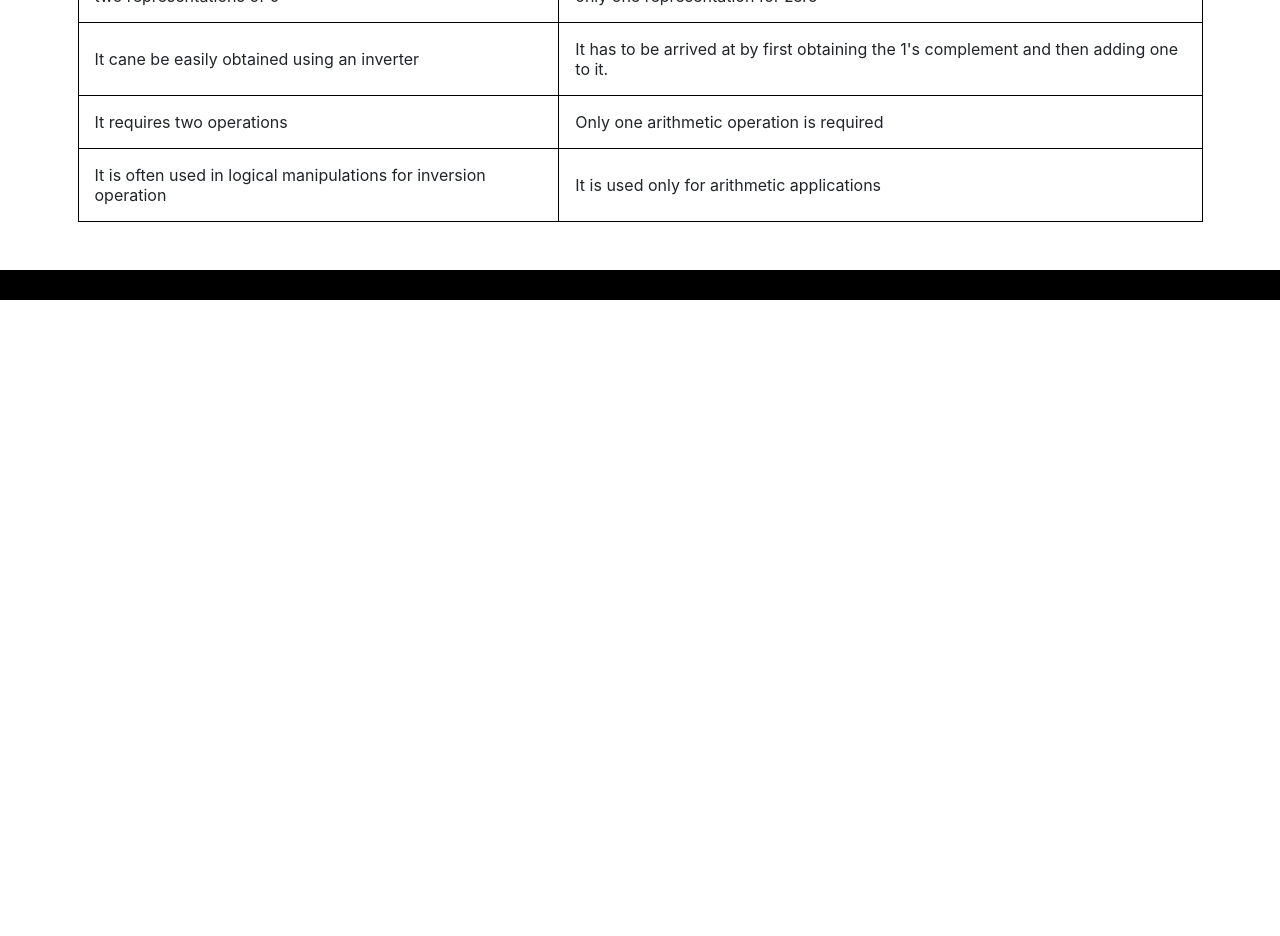
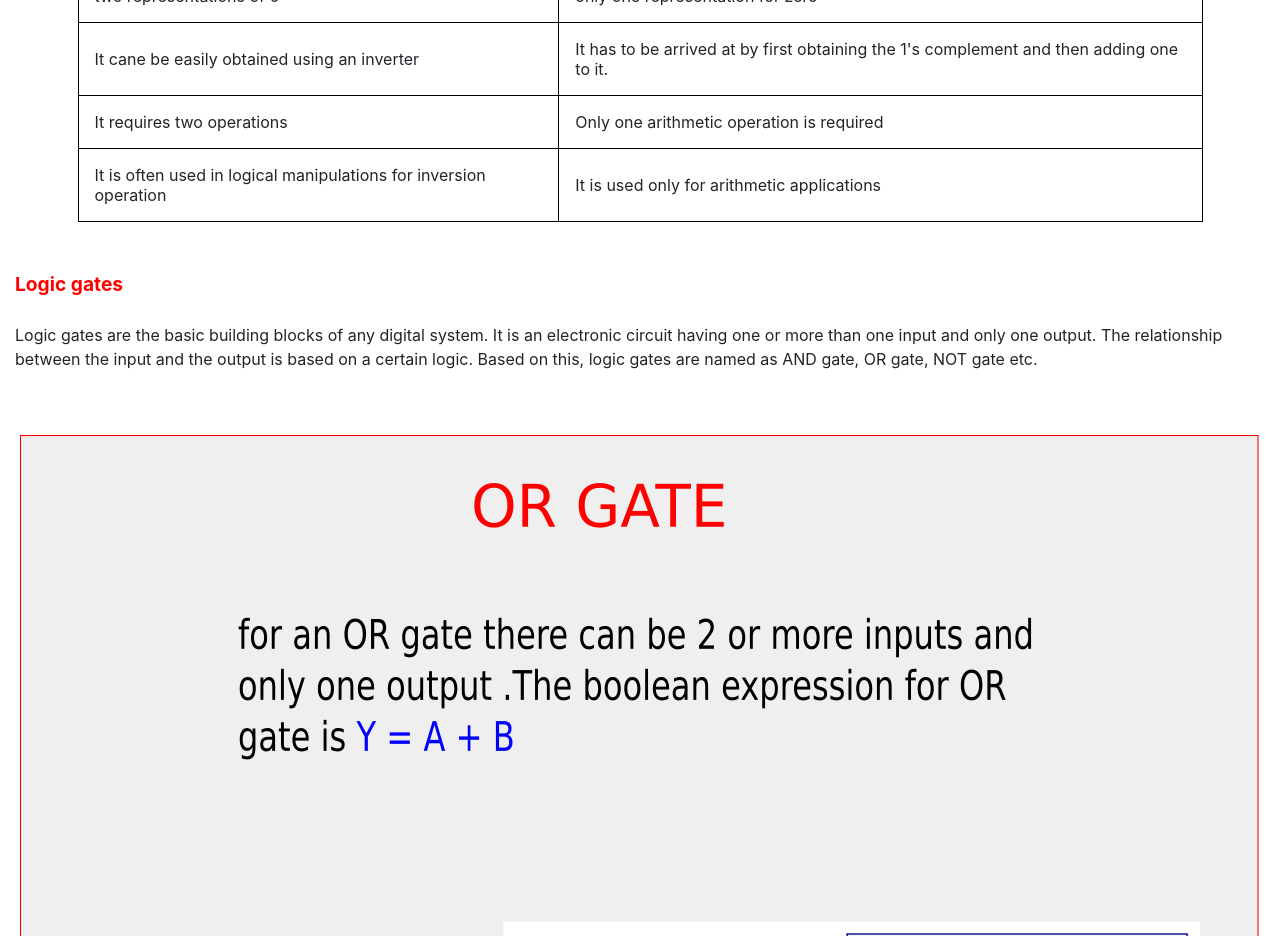
Before and after one commit to ElizabethKuriakose/MCA-1, a plain HTML site: page more_details/sem1_e_mod1.html in a window 1280 px wide. Shown: the part 3584-4520 px from the top of the page. Before the commit the page ends 3884 px from the top, so only its background shows below. Drawn offline with nearby package versions, Linux system fonts and the light colour scheme.

Commit message:
or and not gates added

```diff
--- a/more_details/sem1_e_mod1.html
+++ b/more_details/sem1_e_mod1.html
@@ -47,7 +47,8 @@
                     <img src="library/img/e1.jpg" class="mx-auto d-block img-fluid"><br><br>
                     <b class="red r4-h2">What’s difference between 1’s Complement and 2’s Complement? </b><br><br>
                     <p>
-                        1’s complement of a binary number is another binary number obtained by toggling all bits in it,<br>
+                        1’s complement of a binary number is another binary number obtained by toggling all bits in
+                        it,<br>
                         i.e., transforming the 0 bit to 1 and the 1 bit to 0.<br><br>
 
                         Examples:<br><br>
@@ -82,7 +83,8 @@
                             </tr>
                             <tr>
                                 <td>It cane be easily obtained using an inverter </td>
-                                <td>It has to be arrived at by first obtaining the 1's complement and then adding one to it.  </td>
+                                <td>It has to be arrived at by first obtaining the 1's complement and then adding one to
+                                    it. </td>
                             </tr>
                             <tr>
                                 <td>It requires two operations </td>
@@ -94,6 +96,18 @@
                             </tr>
                         </tbody>
                     </table><br><br>
+                    <b class="red r4-h2">Logic gates </b><br><br>
+                    <p>
+                        Logic gates are the basic building blocks of any digital system. It is an electronic circuit
+                        having one or more than one input and only one output. The relationship between the input and
+                        the output is based on a certain logic. Based on this, logic gates are named as AND gate, OR
+                        gate, NOT gate etc.
+                    </p><br><br>
+
+                    <img src="library/img/e_or_gate.png" class="mx-auto d-block img-fluid"><br><br>
+                    <img src="library/img/e_and_gate.png" class="mx-auto d-block img-fluid"><br><br>
+                    <img src="library/img/e_not_gate.png" class="mx-auto d-block img-fluid"><br><br>
+
 
 
 
```
Also changed, not shown: more_details/library/img/e_and_gate.png (added), more_details/library/img/e_not_gate.png (added), more_details/library/img/e_or_gate.png (added), more_details/library/svg/and_gate.svg (added), more_details/library/svg/not_gate.svg (added), more_details/library/svg/or_gate.svg (added).
